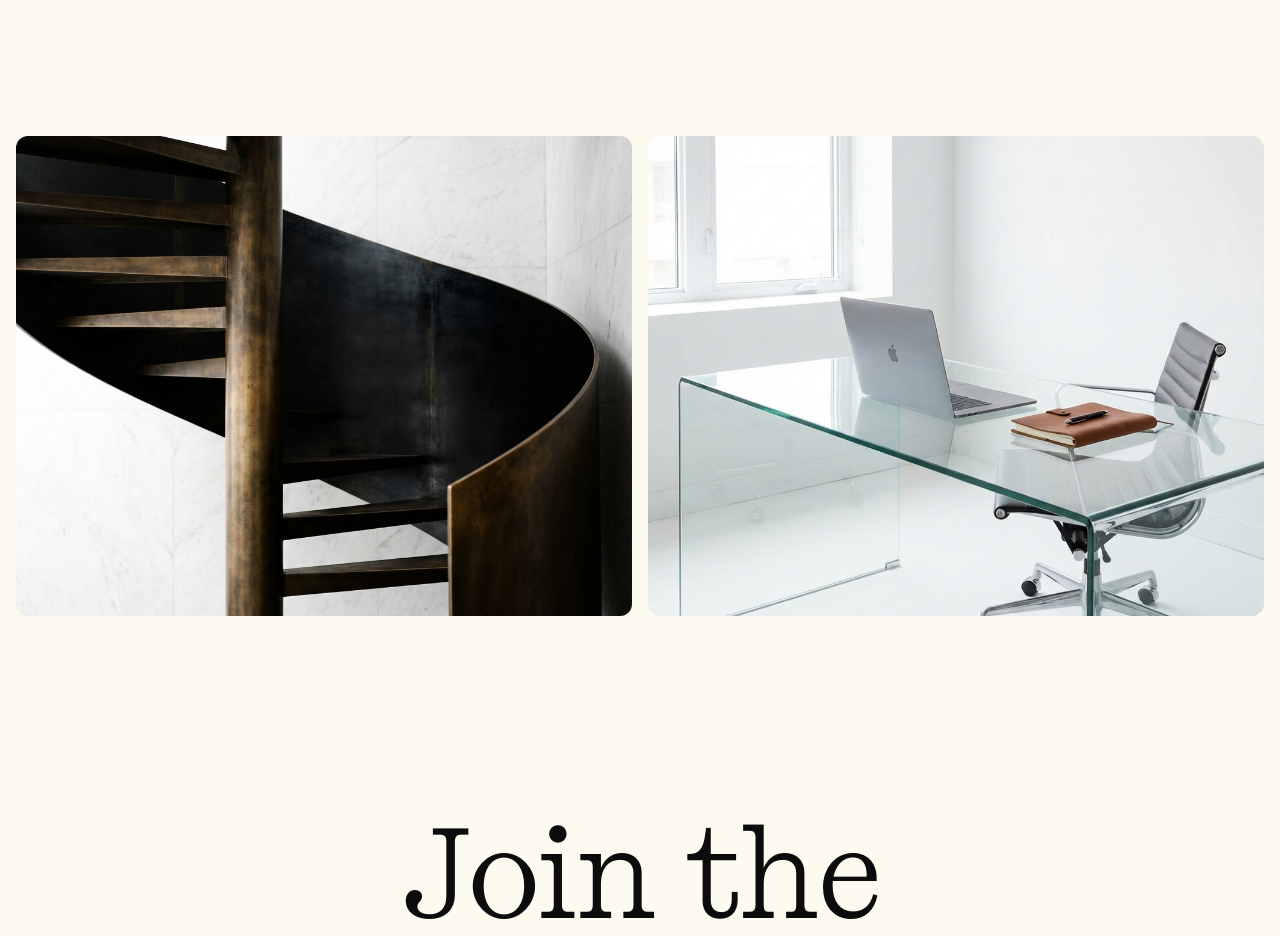
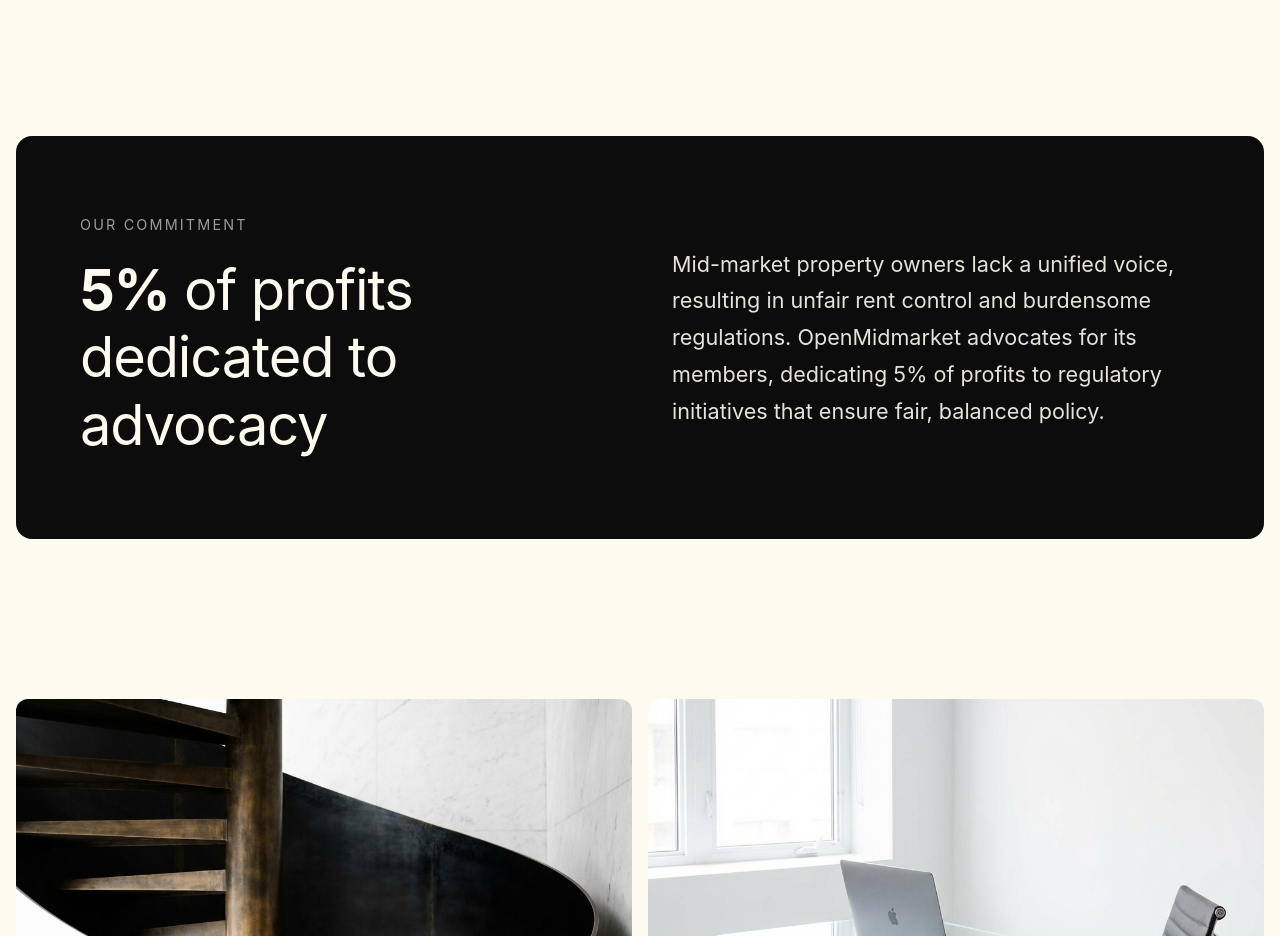
Before and after one commit to jahaskell53/landing-page-cre, a Next.js app: page / in a window 1280 px wide. Shown: the part 3740-4676 px from the top of the page. Built offline with nearby package versions, Linux system fonts and the light colour scheme.

Commit message:
I added an advocacy section with a dark background (inverted colors) to make it   stand out. It features:

```diff
--- a/src/app/globals.css
+++ b/src/app/globals.css
@@ -514,4 +514,10 @@
   .stats-grid-mobile > div:nth-child(2) {
     border-bottom: 1px solid var(--border);
   }
+
+  /* Advocacy section mobile */
+  .advocacy-section-mobile {
+    padding: 3rem 1.5rem !important;
+    margin: 6rem 0 !important;
+  }
 }
--- a/src/app/page.tsx
+++ b/src/app/page.tsx
@@ -419,6 +419,64 @@
         ))}
       </section>
 
+      {/* Advocacy Section */}
+      <section style={{
+        margin: '10rem 0',
+        padding: '5rem 4rem',
+        backgroundColor: 'var(--foreground)',
+        color: 'var(--background)',
+        borderRadius: '16px'
+      }}
+      className="advocacy-section-mobile"
+      >
+        <motion.div
+          initial={{ opacity: 0, y: 40 }}
+          whileInView={{ opacity: 1, y: 0 }}
+          transition={{ duration: 1, ease: [0.16, 1, 0.3, 1] }}
+          viewport={{ once: true }}
+          className="section-grid-mobile"
+          style={{
+            display: 'grid',
+            gridTemplateColumns: '1fr 1fr',
+            gap: '4rem',
+            alignItems: 'center'
+          }}
+        >
+          <div>
+            <span style={{
+              fontSize: '0.9rem',
+              textTransform: 'uppercase',
+              letterSpacing: '0.15em',
+              opacity: 0.6,
+              marginBottom: '1.5rem',
+              display: 'block'
+            }}>
+              Our Commitment
+            </span>
+            <h2 style={{
+              fontSize: 'clamp(2rem, 5vw, 3.5rem)',
+              fontWeight: 400,
+              fontFamily: 'var(--font-sans)',
+              lineHeight: '1.2',
+              marginBottom: '0'
+            }}>
+              <span style={{ fontWeight: 700 }}>5%</span> of profits dedicated to advocacy
+            </h2>
+          </div>
+          <div>
+            <p className="text-xl-mobile" style={{
+              fontSize: '1.35rem',
+              lineHeight: '1.7',
+              fontFamily: 'var(--font-sans)',
+              fontWeight: 400,
+              opacity: 0.9
+            }}>
+              Mid-market property owners lack a unified voice, resulting in unfair rent control and burdensome regulations. OpenMidmarket advocates for its members, dedicating 5% of profits to regulatory initiatives that ensure fair, balanced policy.
+            </p>
+          </div>
+        </motion.div>
+      </section>
+
       {/* Visual Break */}
       <section className="visual-break-mobile" style={{ display: 'grid', gridTemplateColumns: '1fr 1fr', gap: '1rem', height: '60vh' }}>
         <motion.div
```
